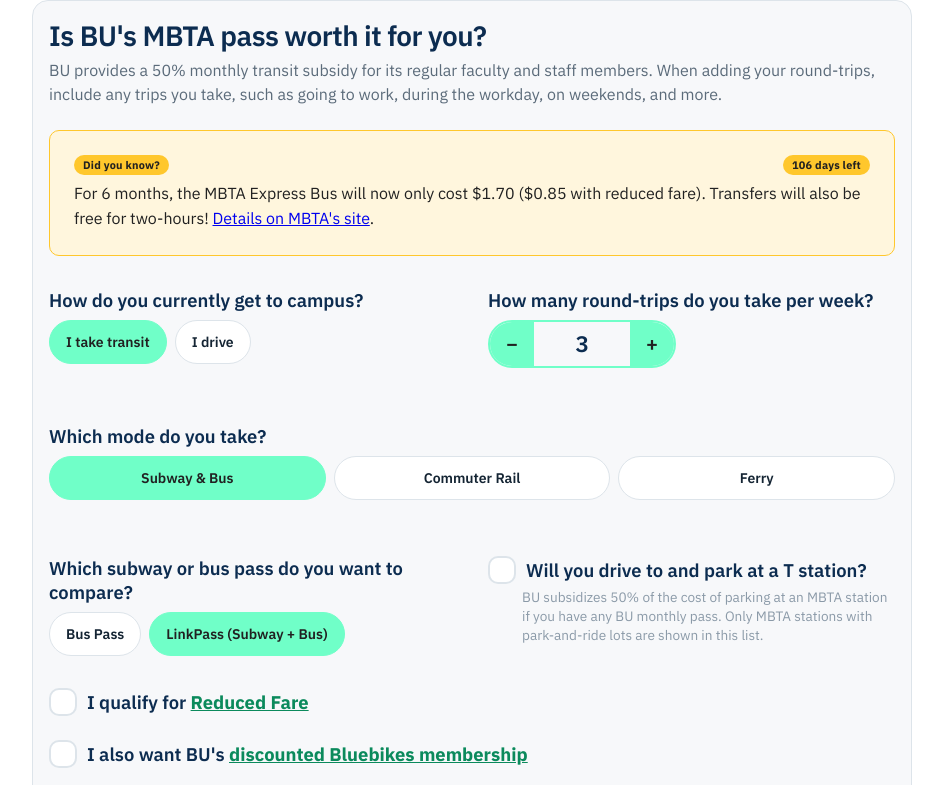
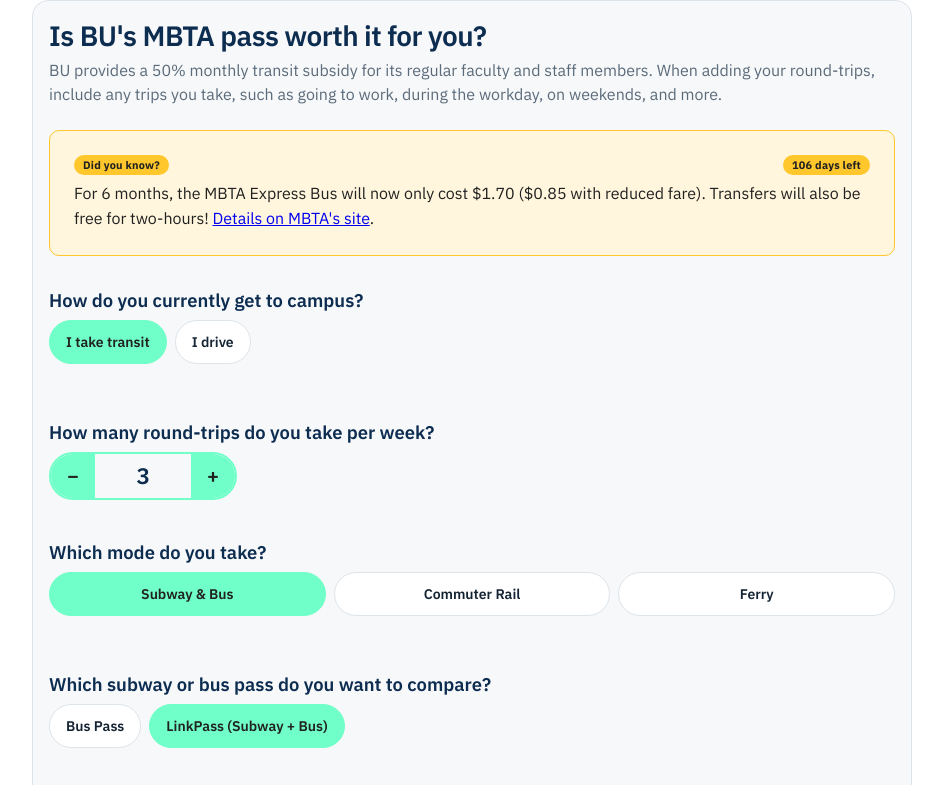
Before and after one commit to oouadani1/abc-calculators, a plain HTML site: page dist/bu-fare-embed.html in a window 1280 px wide. Shown: the top 785 px of the page, without its empty margins (168-1111 px from the left). Drawn offline with Linux system fonts and the light colour scheme; no server answers.

Commit message:
mono-column

```diff
--- a/bu-fare-calculator/calculator.css
+++ b/bu-fare-calculator/calculator.css
@@ -150,46 +150,39 @@
   letter-spacing: -0.02em;
 }
 
-/* ---- Question grid: pairs up into a compact, table-like 2-column
-   layout instead of stacking one after another — the goal is seeing the
-   whole tool without scrolling. Falls back to a single column
-   automatically (via the container query) once the widget is rendered
-   narrow, same mechanism as the narrow-layout rules further down this
-   file. ---- */
-/* ---- Carl Larson's whiteboard restructure (2026-11): Step 1
-   (topmode: Pay Per Ride vs Driving) replaces the old 4-way route
-   picker as the entry point; Step 2 (mode: Subway & Bus / Commuter
-   Rail / Ferry) is answered either way, since it determines Card 1 (the
-   BU-subsidized pass) regardless of topMode, and also the Pay-Per-Ride
-   fare when that's the branch taken. "driving" (Step 1a/1b, Charles
-   River/Medical campus + zone/garage) only ever shows when topMode is
-   Driving. "subquestion" holds whichever of subway-tier / rail-zone /
+/* ---- Question flow: always a single stacked column, at every
+   container width — deliberately NOT a responsive 2-column grid. The
+   2-column layout this tool had right after Carl Larson's whiteboard
+   restructure (2026-11) paired questions left/right, which meant
+   reading the flow required jumping left-right-then-down instead of a
+   straight top-to-bottom scan; the user explicitly asked for the
+   straight scan back once the restructure added enough new
+   steps/toggles that the jumping became noticeably tiring, even knowing
+   single-column runs taller. Still a CSS grid (not plain stacked
+   blocks) so each step keeps its own named `grid-area` — that's what
+   lets switching topMode/mode swap which named area is visible without
+   anything else reflowing, the grid's main value now, not column
+   pairing. Order matches the whiteboard's own step numbering:
+   topmode, driving, freq, mode, promo, subquestion, parkride, reduced.
+   "driving" only shows when topMode is Driving (Step 1a/1b). "mode"
+   (Step 2: Subway & Bus / Commuter Rail / Ferry) is answered either
+   way, since it determines Card 1 (the BU-subsidized pass) regardless
+   of topMode, and also the Pay-Per-Ride fare when that's the branch
+   taken. "subquestion" holds whichever of subway-tier / rail-zone /
    ferry-route applies to Step 2's answer (Step 3) — only one is ever
    visible at a time. "parkride" (Step 4) is the shared park-and-ride
-   question, keyed off `mode` the same way. "reduced" (Steps 5/6: Reduced
-   Fare + Bluebikes) is always visible now — Driving needs it too, to
-   price the pass Card 1 compares against.
-   Narrow (single-column) order matches the whiteboard's own numbering:
-   topmode, driving, freq, mode, promo, subquestion, parkride, reduced.
-   Wide (2-column) order:
-     topmode      | freq
-     driving      | driving      (full width, Driving only)
-     mode         | mode         (full width)
-     promo        | promo        (full width, Commuter Rail only)
-     subquestion  | parkride
-     reduced      | reduced      (full width)
-   "driving" and "mode" are each full width, not paired with a sibling,
-   specifically so that hiding "driving" (the common case — Pay-Per-Ride
-   is the default) collapses its row to zero height instead of leaving
-   a gap the height of whatever it would have shared a row with; a
-   hidden area sharing a row with an always-visible one does NOT
-   collapse, since the row's height still follows its visible sibling.
-   "subquestion" is always visible (always exactly one of subway-tier/
-   rail-zone/ferry-route), so pairing it with "parkride" only costs a
-   little empty space on Ferry (no park-and-ride data for it yet), not
-   on every Pay-Per-Ride load — an acceptable, narrower trade-off.
-   "promo" itself collapses to zero height outside the CR discount
-   window, same as before this restructure.
+   question, keyed off `mode` the same way. "reduced" (Steps 5/6:
+   Reduced Fare + Bluebikes) is always visible now — Driving needs it
+   too, to price the pass Card 1 compares against. Any area with no
+   visible element inside it (driving when Pay-Per-Ride, promo outside
+   the CR discount window, parkride for Ferry) collapses to zero height
+   rather than leaving a gap, same as "promo" always did.
+
+   The two result cards below this grid are a different layout question
+   (`.abc-farecalc-cards`, further down this file) — those stay
+   side-by-side at wide widths on purpose, since glancing between two
+   finished numbers to compare them isn't the same "eye has to jump
+   while still filling out fields" problem this grid was built to avoid.
 
    What "a trip" includes used to live here as a "hint" row/tooltip —
    dropped entirely in favor of folding it into the subtitle at the top
@@ -209,23 +202,9 @@
     "subquestion"
     "parkride"
     "reduced";
-  column-gap: var(--abc-space-xl);
   row-gap: var(--abc-space-md);
   margin-bottom: var(--abc-space-md);
   align-items: start;
-}
-
-@container abc-calc (min-width: 520px) {
-  .abc-farecalc-grid {
-    grid-template-columns: 1fr 1fr;
-    grid-template-areas:
-      "topmode freq"
-      "driving driving"
-      "mode mode"
-      "promo promo"
-      "subquestion parkride"
-      "reduced reduced";
-  }
 }
 
 [data-abc-top-mode-field] { grid-area: topmode; }
@@ -243,13 +222,10 @@
   min-width: 0;
 }
 
-/* Spacing between question groups now comes from the grid's row-gap,
-   not from each question's own top margin — otherwise a revealed field
-   (zone dropdown, Perq stepper) that stretches one grid row taller
-   would visually double up with the next row's top margin too. Both
-   field-groups start with a plain .abc-question with nothing else
-   above it, which is also what keeps their headers flush-aligned with
-   each other across the grid row. */
+/* Spacing between question groups comes from the grid's row-gap, not
+   from each question's own top margin — otherwise a revealed field
+   (zone dropdown, park-and-ride days) that stretches one row taller
+   would visually double up with the next row's top margin too. */
 .abc-farecalc-field-group .abc-question {
   margin-top: 0;
 }
--- a/dist/bu-fare-embed.html
+++ b/dist/bu-fare-embed.html
@@ -728,46 +728,39 @@
   letter-spacing: -0.02em;
 }
 
-/* ---- Question grid: pairs up into a compact, table-like 2-column
-   layout instead of stacking one after another — the goal is seeing the
-   whole tool without scrolling. Falls back to a single column
-   automatically (via the container query) once the widget is rendered
-   narrow, same mechanism as the narrow-layout rules further down this
-   file. ---- */
-/* ---- Carl Larson's whiteboard restructure (2026-11): Step 1
-   (topmode: Pay Per Ride vs Driving) replaces the old 4-way route
-   picker as the entry point; Step 2 (mode: Subway & Bus / Commuter
-   Rail / Ferry) is answered either way, since it determines Card 1 (the
-   BU-subsidized pass) regardless of topMode, and also the Pay-Per-Ride
-   fare when that's the branch taken. "driving" (Step 1a/1b, Charles
-   River/Medical campus + zone/garage) only ever shows when topMode is
-   Driving. "subquestion" holds whichever of subway-tier / rail-zone /
+/* ---- Question flow: always a single stacked column, at every
+   container width — deliberately NOT a responsive 2-column grid. The
+   2-column layout this tool had right after Carl Larson's whiteboard
+   restructure (2026-11) paired questions left/right, which meant
+   reading the flow required jumping left-right-then-down instead of a
+   straight top-to-bottom scan; the user explicitly asked for the
+   straight scan back once the restructure added enough new
+   steps/toggles that the jumping became noticeably tiring, even knowing
+   single-column runs taller. Still a CSS grid (not plain stacked
+   blocks) so each step keeps its own named `grid-area` — that's what
+   lets switching topMode/mode swap which named area is visible without
+   anything else reflowing, the grid's main value now, not column
+   pairing. Order matches the whiteboard's own step numbering:
+   topmode, driving, freq, mode, promo, subquestion, parkride, reduced.
+   "driving" only shows when topMode is Driving (Step 1a/1b). "mode"
+   (Step 2: Subway & Bus / Commuter Rail / Ferry) is answered either
+   way, since it determines Card 1 (the BU-subsidized pass) regardless
+   of topMode, and also the Pay-Per-Ride fare when that's the branch
+   taken. "subquestion" holds whichever of subway-tier / rail-zone /
    ferry-route applies to Step 2's answer (Step 3) — only one is ever
    visible at a time. "parkride" (Step 4) is the shared park-and-ride
-   question, keyed off `mode` the same way. "reduced" (Steps 5/6: Reduced
-   Fare + Bluebikes) is always visible now — Driving needs it too, to
-   price the pass Card 1 compares against.
-   Narrow (single-column) order matches the whiteboard's own numbering:
-   topmode, driving, freq, mode, promo, subquestion, parkride, reduced.
-   Wide (2-column) order:
-     topmode      | freq
-     driving      | driving      (full width, Driving only)
-     mode         | mode         (full width)
-     promo        | promo        (full width, Commuter Rail only)
-     subquestion  | parkride
-     reduced      | reduced      (full width)
-   "driving" and "mode" are each full width, not paired with a sibling,
-   specifically so that hiding "driving" (the common case — Pay-Per-Ride
-   is the default) collapses its row to zero height instead of leaving
-   a gap the height of whatever it would have shared a row with; a
-   hidden area sharing a row with an always-visible one does NOT
-   collapse, since the row's height still follows its visible sibling.
-   "subquestion" is always visible (always exactly one of subway-tier/
-   rail-zone/ferry-route), so pairing it with "parkride" only costs a
-   little empty space on Ferry (no park-and-ride data for it yet), not
-   on every Pay-Per-Ride load — an acceptable, narrower trade-off.
-   "promo" itself collapses to zero height outside the CR discount
-   window, same as before this restructure.
+   question, keyed off `mode` the same way. "reduced" (Steps 5/6:
+   Reduced Fare + Bluebikes) is always visible now — Driving needs it
+   too, to price the pass Card 1 compares against. Any area with no
+   visible element inside it (driving when Pay-Per-Ride, promo outside
+   the CR discount window, parkride for Ferry) collapses to zero height
+   rather than leaving a gap, same as "promo" always did.
+
+   The two result cards below this grid are a different layout question
+   (`.abc-farecalc-cards`, further down this file) — those stay
+   side-by-side at wide widths on purpose, since glancing between two
+   finished numbers to compare them isn't the same "eye has to jump
+   while still filling out fields" problem this grid was built to avoid.
 
    What "a trip" includes used to live here as a "hint" row/tooltip —
    dropped entirely in favor of folding it into the subtitle at the top
@@ -787,23 +780,9 @@
     "subquestion"
     "parkride"
     "reduced";
-  column-gap: var(--abc-space-xl);
   row-gap: var(--abc-space-md);
   margin-bottom: var(--abc-space-md);
   align-items: start;
-}
-
-@container abc-calc (min-width: 520px) {
-  .abc-farecalc-grid {
-    grid-template-columns: 1fr 1fr;
-    grid-template-areas:
-      "topmode freq"
-      "driving driving"
-      "mode mode"
-      "promo promo"
-      "subquestion parkride"
-      "reduced reduced";
-  }
 }
 
 [data-abc-top-mode-field] { grid-area: topmode; }
@@ -821,13 +800,10 @@
   min-width: 0;
 }
 
-/* Spacing between question groups now comes from the grid's row-gap,
-   not from each question's own top margin — otherwise a revealed field
-   (zone dropdown, Perq stepper) that stretches one grid row taller
-   would visually double up with the next row's top margin too. Both
-   field-groups start with a plain .abc-question with nothing else
-   above it, which is also what keeps their headers flush-aligned with
-   each other across the grid row. */
+/* Spacing between question groups comes from the grid's row-gap, not
+   from each question's own top margin — otherwise a revealed field
+   (zone dropdown, park-and-ride days) that stretches one row taller
+   would visually double up with the next row's top margin too. */
 .abc-farecalc-field-group .abc-question {
   margin-top: 0;
 }
```
Also changed, not shown: dist/bu-fare-chunk.html (+35 -59 lines).
